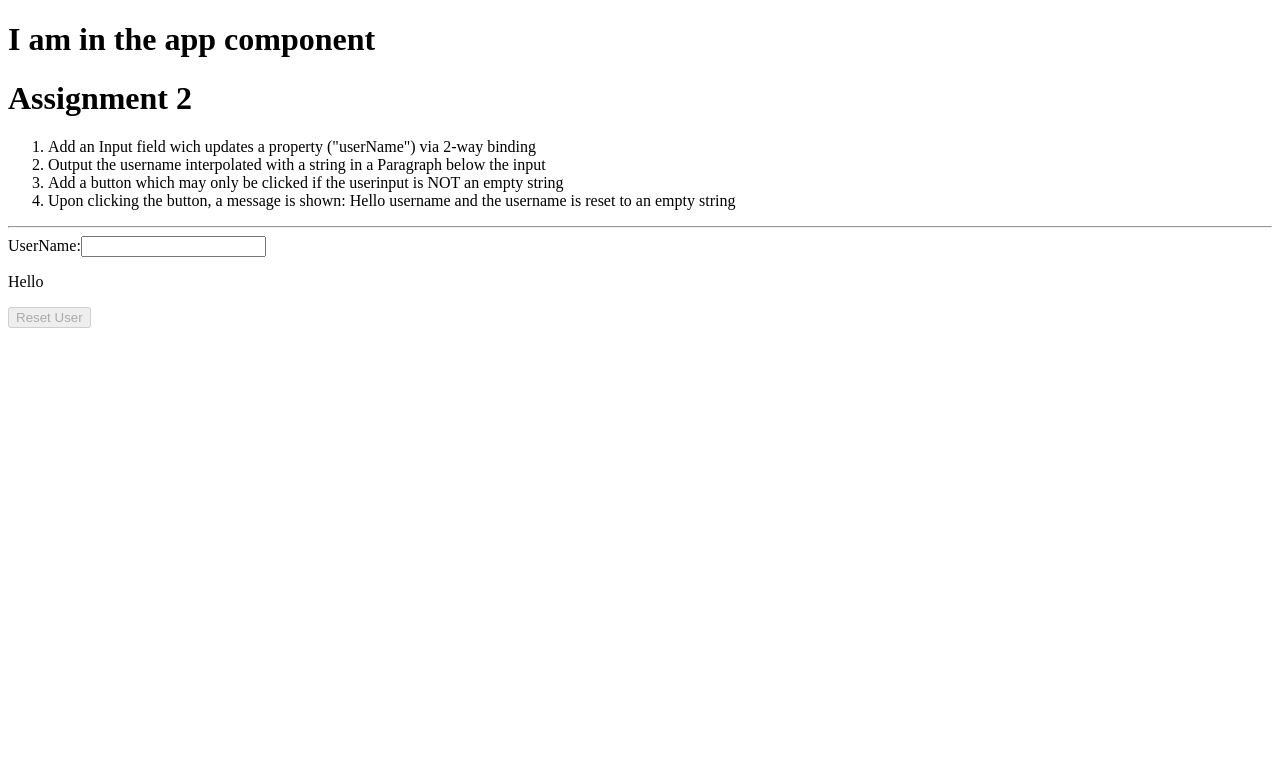
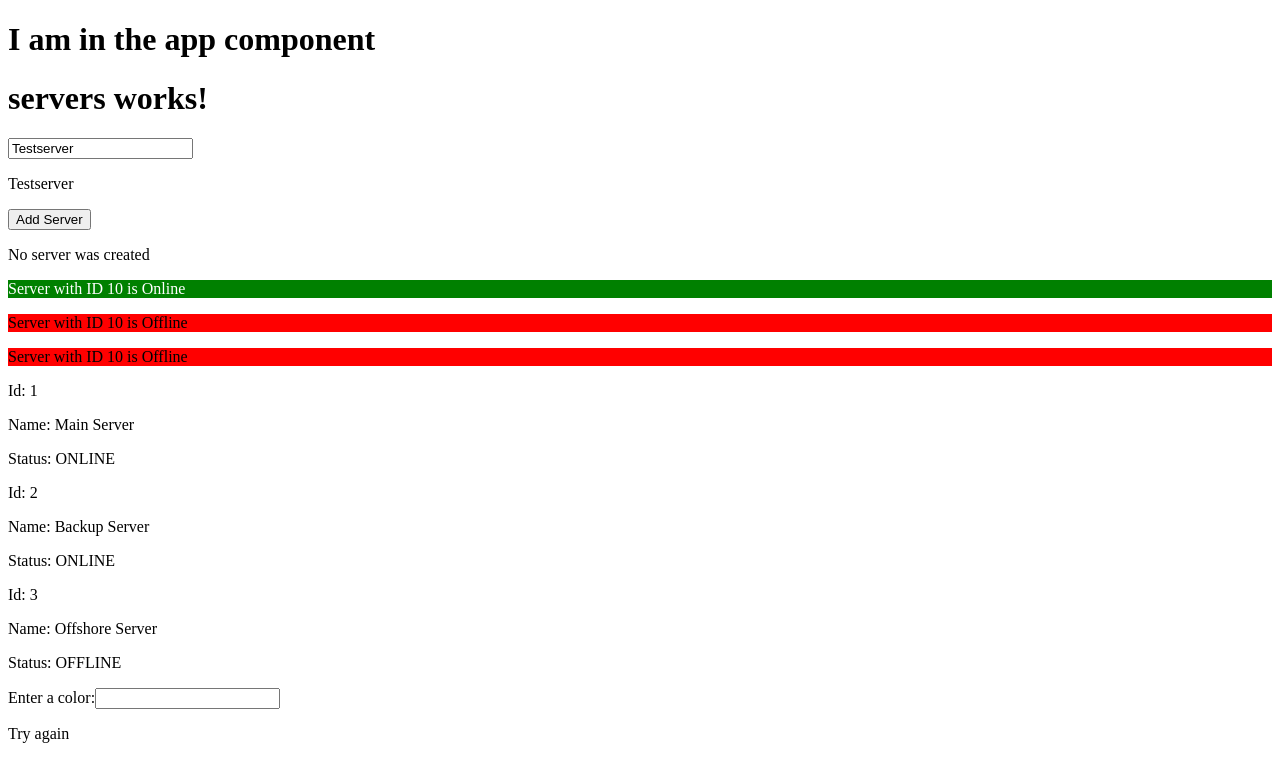
Before and after one commit to MichWouters/Fwo_Angular, an Angular app: page / in a window 1280 px wide. Shown: the top 782 px of the page. Built offline with nearby package versions, Linux system fonts and the light colour scheme.

Commit message:
End of Lesson 2

```diff
--- a/src/app/app.component.html
+++ b/src/app/app.component.html
@@ -1,5 +1,5 @@
 <h1>I am in the app component</h1>
 
 <!-- <app-assignment-one></app-assignment-one> -->
-<app-assignment-two></app-assignment-two>
-<!-- <app-servers></app-servers> -->
+<!-- <app-assignment-two></app-assignment-two> -->
+<app-servers></app-servers>
--- a/src/app/assignment-two/assignment-two.component.html
+++ b/src/app/assignment-two/assignment-two.component.html
@@ -4,7 +4,7 @@
     <li>Add an Input field wich updates a property ("userName") via 2-way binding</li>
     <li>Output the username interpolated with a string in a Paragraph below the input</li>
     <li>Add a button which may only be clicked if the userinput is NOT an empty string</li>
-    <li>Upon clicking the button, a message is shown: Hello username and the username is reset to an empty string</li>
+    <li>Upon clicking the button, a message is shown: Hello [username] and the username is reset to an empty string</li>
 </ol>
 
 <hr />
--- a/src/app/server/server.component.css
+++ b/src/app/server/server.component.css
@@ -0,0 +1,3 @@
+.online {
+    color: #fff;
+}
--- a/src/app/server/server.component.html
+++ b/src/app/server/server.component.html
@@ -1 +1,4 @@
-<p>{{ 'Server' }} with ID {{serverId}} is {{getServerStatus()}}</p>
+<p [ngStyle]="{backgroundColor: getIsServerOnline()}" [ngClass]="{online: getIsServerOnline()==='green'}">
+    {{ 'Server' }} with
+    ID {{serverId}} is {{getServerStatus()}}
+</p>
--- a/src/app/server/server.component.ts
+++ b/src/app/server/server.component.ts
@@ -9,7 +9,22 @@ export class ServerComponent {
     serverId: number = 10;
     serverStatus: string = 'Offline';
 
+    constructor() {
+        this.serverStatus = Math.random() > 0.5 ? 'Online' : 'Offline';
+    }
+
     getServerStatus(): string {
         return this.serverStatus;
     }
+
+    getIsServerOnline(): string {
+        // if (this.serverStatus === 'Offline') {
+        //     return false;
+        // }
+        // else {
+        //     return true;
+        // }
+
+        return this.serverStatus === 'Offline' ? 'red' : 'green';
+    }
 }
--- /dev/null
+++ b/src/app/servers/server.model.ts
@@ -0,0 +1,11 @@
+export class ServerModel {
+    public id: number;
+    public name: string;
+    public status: string;
+
+    constructor(id: number, name: string, status: string) {
+        this.id = id;
+        this.name = name;
+        this.status = status;
+    }
+}
--- a/src/app/servers/servers.component.html
+++ b/src/app/servers/servers.component.html
@@ -7,7 +7,36 @@
     Add Server
 </button>
 
-<p>{{ serverCreationStatus }}</p>
+<!-- <p>{{ serverCreationStatus }}</p> -->
+<p *ngIf="serverCreated else noServer">Server was created. Servername is {{ serverName }}</p>
+<ng-template #noServer>
+    <p>No server was created</p>
+</ng-template>
 
-<app-server></app-server>
-<app-server></app-server>
+
+<app-server *ngFor="let server of servers">
+</app-server>
+
+<div *ngFor="let serverModel of serverModels">
+    <p>Id: {{serverModel.id}}</p>
+    <p>Name: {{serverModel.name}}</p>
+    <p>Status: {{serverModel.status | uppercase }}</p>
+</div>
+
+<label>Enter a color:</label>
+<input type="text" [(ngModel)]="color" />
+
+<div [ngSwitch]="color">
+    <p *ngSwitchCase="'red'">You picked a red color</p>
+    <p *ngSwitchCase="'blue'">You picked a blue color</p>
+    <p *ngSwitchCase="'green'">You picked a green color</p>
+    <p *ngSwitchDefault>Try again</p>
+</div>
+
+<!-- <p>{{ serverName | uppercase }} </p>
+<p>{{ serverName | lowercase }} </p>
+<p>{{ serverName | titlecase }} </p>
+<p>{{ serverName | slice:0:5 | uppercase }} </p>
+<p>{{ '1.3548646415346848946' | currency: 'EUR' }} </p>
+
+<p>{{ '05/07/2022' | date: 'longDate' | uppercase }} </p> -->
--- a/src/app/servers/servers.component.ts
+++ b/src/app/servers/servers.component.ts
@@ -1,4 +1,5 @@
 import { Component, OnInit } from '@angular/core';
+import { ServerModel } from './server.model';
 
 @Component({
   selector: 'app-servers',
@@ -9,6 +10,16 @@ export class ServersComponent implements OnInit {
   allowNewServer = false;
   serverCreationStatus = 'No server was created!';
   serverName = 'Testserver';
+  serverCreated = false;
+
+  servers = ['TestServer', 'TestServer2', 'TestServer3'];
+  serverModels: ServerModel[] = [
+    new ServerModel(1, 'Main Server', 'Online'),
+    new ServerModel(2, 'Backup Server', 'Online'),
+    new ServerModel(3, 'Offshore Server', 'Offline'),
+  ];
+
+  color = '';
 
   constructor() {
     setTimeout(() => {
@@ -20,7 +31,9 @@ export class ServersComponent implements OnInit {
   }
 
   onCreateServer() {
+    this.serverCreated = true;
     this.serverCreationStatus = 'Server was created! Name is ' + this.serverName;
+    this.servers.push('');
   }
 
   onUpdateServerName(event: Event) {
```
